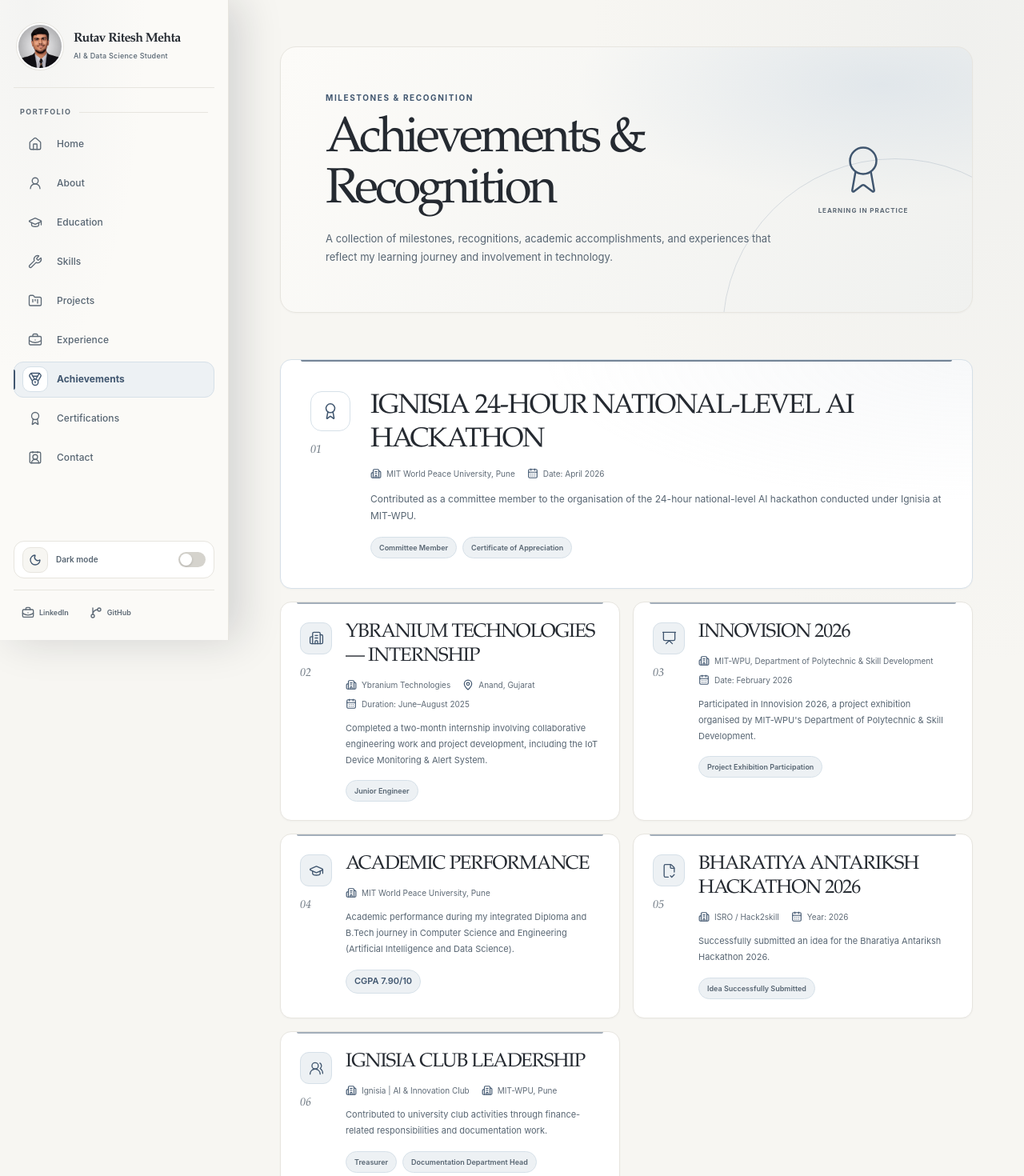
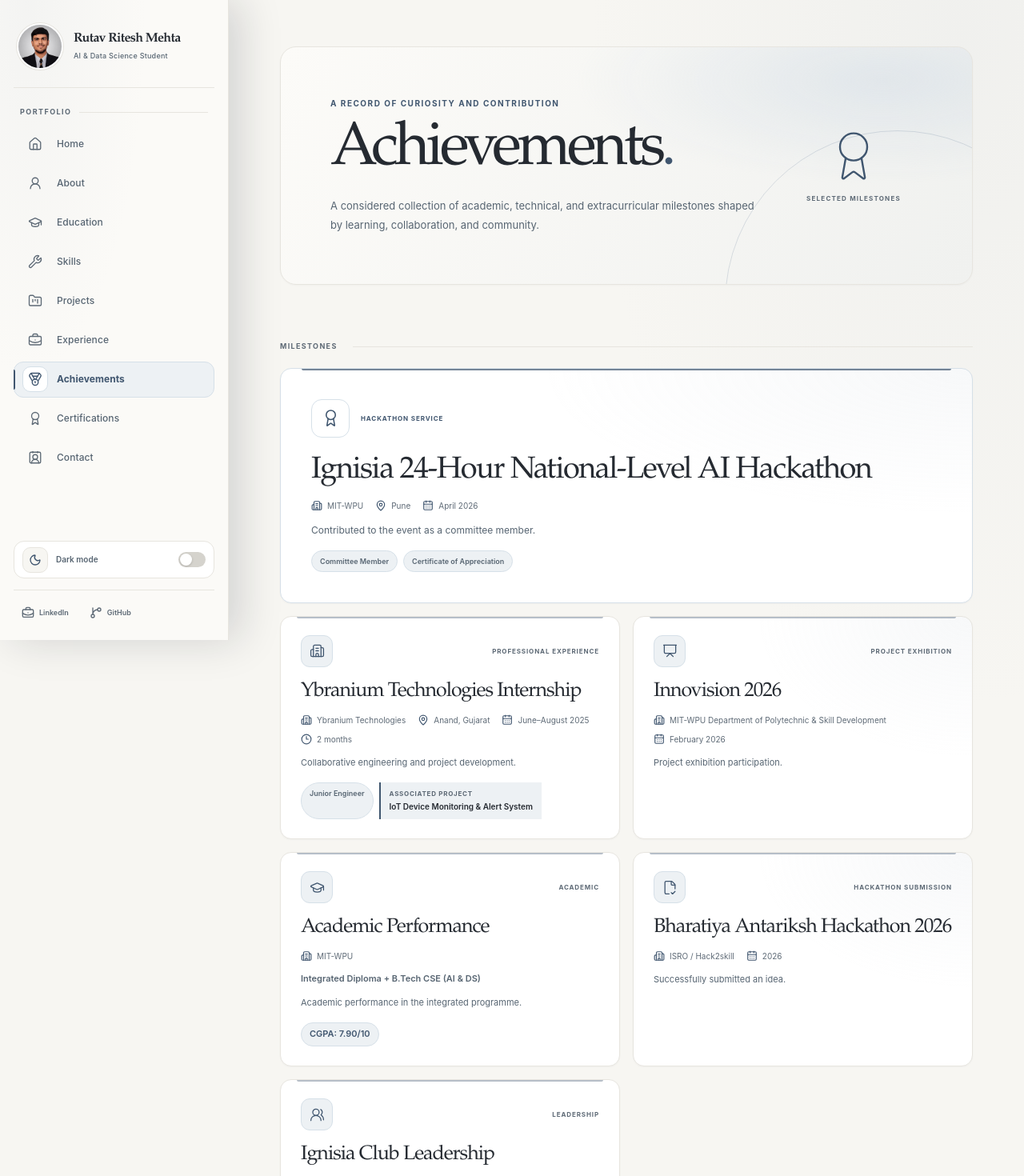
Before and after one commit to rutavmehta/rutav-new-portfolio, a React (Vite) app: page /achievements in a window 1280 px wide. Shown: the top 1470 px of the page at 80% size. Built offline with nearby package versions, Linux system fonts and the light colour scheme.

Commit message:
Achievements Page redesign!

```diff
--- a/src/pages/Achievements.css
+++ b/src/pages/Achievements.css
@@ -7,20 +7,20 @@
   color: var(--color-accent);
   font-size: 10px;
   font-weight: 700;
-  letter-spacing: 0.16em;
-  line-height: 1.5;
+  letter-spacing: 0.15em;
+  line-height: 1.6;
   text-transform: uppercase;
 }
 
 .achievements-intro {
   position: relative;
   display: flex;
-  min-height: 255px;
+  min-height: 285px;
   align-items: center;
   justify-content: space-between;
-  gap: 32px;
+  gap: 34px;
   overflow: hidden;
-  padding: clamp(30px, 5vw, 56px);
+  padding: clamp(32px, 5.2vw, 62px);
   border: 1px solid var(--color-border);
   border-radius: var(--radius-xl);
   background:
@@ -31,7 +31,7 @@
 
 .achievements-intro::after {
   position: absolute;
-  right: -120px;
+  right: -123px;
   bottom: -240px;
   width: 430px;
   height: 430px;
@@ -52,28 +52,32 @@
 }
 
 .achievements-intro__title {
-  margin: 13px 0 0;
+  margin: 14px 0 0;
   color: var(--color-text);
   font-family: var(--font-display);
-  font-size: clamp(39px, 5.2vw, 62px);
+  font-size: clamp(48px, 6vw, 76px);
   font-weight: 520;
-  letter-spacing: -0.06em;
-  line-height: 1.04;
+  letter-spacing: -0.065em;
+  line-height: 0.99;
+}
+
+.achievements-intro__title > span {
+  color: var(--color-accent);
 }
 
 .achievements-intro__description {
-  max-width: 700px;
-  margin: 15px 0 0;
+  max-width: 660px;
+  margin: 19px 0 0;
   color: var(--color-text-secondary);
   font-size: 13px;
-  line-height: 1.8;
+  line-height: 1.85;
 }
 
 .achievements-intro__mark {
   display: grid;
-  min-width: 160px;
+  min-width: 172px;
   justify-items: center;
-  gap: 12px;
+  gap: 13px;
   color: var(--color-accent);
 }
 
@@ -81,8 +85,35 @@
   color: var(--color-text-muted);
   font-size: 8px;
   font-weight: 700;
-  letter-spacing: 0.12em;
+  letter-spacing: 0.15em;
   white-space: nowrap;
+}
+
+.achievements-section {
+  margin-top: clamp(45px, 6vw, 70px);
+}
+
+.achievements-section__heading {
+  display: flex;
+  align-items: center;
+  gap: 19px;
+  margin-bottom: 20px;
+}
+
+.achievements-section__heading h2 {
+  flex: 0 0 auto;
+  margin: 0;
+  color: var(--color-text-muted);
+  font-size: 9px;
+  font-weight: 700;
+  letter-spacing: 0.15em;
+  text-transform: uppercase;
+}
+
+.achievements-section__heading > span {
+  height: 1px;
+  flex: 1;
+  background: var(--color-border);
 }
 
 .achievements-grid {
@@ -90,7 +121,6 @@
   grid-template-columns: repeat(2, minmax(0, 1fr));
   align-items: stretch;
   gap: 16px;
-  margin-top: clamp(36px, 5vw, 58px);
 }
 
 .achievement-entry {
@@ -106,12 +136,15 @@
   position: relative;
   display: grid;
   height: 100%;
-  grid-template-columns: 42px minmax(0, 1fr);
+  grid-template-columns: 1fr;
   align-content: start;
   gap: 15px;
   overflow: hidden;
-  padding: 23px 24px;
-  transition: transform var(--transition-base), border-color var(--transition-base), box-shadow var(--transition-base);
+  padding: 23px 25px 24px;
+  transition:
+    transform var(--transition-base),
+    border-color var(--transition-base),
+    box-shadow var(--transition-base);
 }
 
 .achievement-card::before {
@@ -123,7 +156,7 @@
   border-radius: 0 0 2px 2px;
   background: var(--color-accent);
   content: '';
-  opacity: 0.48;
+  opacity: 0.38;
 }
 
 .achievement-card:hover {
@@ -132,19 +165,18 @@
   box-shadow: var(--shadow-sm);
 }
 
-.achievement-card__identity {
-  position: relative;
+.achievement-card__header {
   display: flex;
-  flex-direction: column;
-  align-items: flex-start;
+  align-items: center;
+  justify-content: space-between;
   gap: 14px;
-  padding-top: 2px;
 }
 
 .achievement-card__icon {
   display: grid;
   width: 40px;
   height: 40px;
+  flex: 0 0 auto;
   place-items: center;
   border: 1px solid var(--color-accent-border);
   border-radius: 11px;
@@ -152,12 +184,15 @@
   background: var(--color-accent-soft);
 }
 
-.achievement-card__number {
-  color: var(--color-text-faint);
-  font-family: var(--font-display);
-  font-size: 14px;
-  font-style: italic;
-  font-variant-numeric: tabular-nums;
+.achievement-card__category {
+  margin: 0;
+  color: var(--color-text-muted);
+  font-size: 8px;
+  font-weight: 700;
+  letter-spacing: 0.11em;
+  line-height: 1.5;
+  text-align: right;
+  text-transform: uppercase;
 }
 
 .achievement-card__content {
@@ -168,7 +203,7 @@
   margin: 0;
   color: var(--color-text);
   font-family: var(--font-display);
-  font-size: clamp(19px, 2vw, 24px);
+  font-size: clamp(20px, 2.2vw, 25px);
   font-weight: 540;
   letter-spacing: -0.04em;
   line-height: 1.25;
@@ -199,8 +234,16 @@
   color: var(--color-accent);
 }
 
+.achievement-card__programme {
+  margin: 11px 0 0;
+  color: var(--color-text-secondary);
+  font-size: 11px;
+  font-weight: 600;
+  line-height: 1.65;
+}
+
 .achievement-card__description {
-  margin: 13px 0 0;
+  margin: 12px 0 0;
   color: var(--color-text-secondary);
   font-size: 11px;
   line-height: 1.8;
@@ -210,7 +253,7 @@
   display: flex;
   flex-wrap: wrap;
   gap: 7px;
-  margin-top: 15px;
+  margin-top: 14px;
 }
 
 .achievement-card__label {
@@ -231,10 +274,32 @@
   font-size: 11px;
 }
 
+.achievement-card__project {
+  display: grid;
+  gap: 3px;
+  max-width: 100%;
+  padding: 8px 11px;
+  border-left: 2px solid var(--color-accent);
+  color: var(--color-text);
+  background: var(--color-accent-soft);
+  font-size: 10px;
+  font-weight: 600;
+  line-height: 1.5;
+  overflow-wrap: anywhere;
+}
+
+.achievement-card__project > span {
+  color: var(--color-text-muted);
+  font-size: 8px;
+  font-weight: 700;
+  letter-spacing: 0.09em;
+  text-transform: uppercase;
+}
+
 .achievement-card--featured {
-  grid-template-columns: 56px minmax(0, 1fr);
-  gap: 19px;
-  padding: clamp(25px, 3.4vw, 37px);
+  grid-template-columns: minmax(0, 1fr);
+  gap: 18px;
+  padding: clamp(25px, 3.5vw, 38px);
   border-color: var(--color-accent-border);
   background:
     radial-gradient(ellipse at 100% 0%, var(--color-page-glow), transparent 44%),
@@ -242,31 +307,63 @@
 }
 
 .achievement-card--featured::before {
-  right: 25px;
-  left: 25px;
+  right: 26px;
+  left: 26px;
   opacity: 0.72;
 }
 
+.achievement-card--featured .achievement-card__header {
+  justify-content: flex-start;
+  gap: 14px;
+}
+
 .achievement-card--featured .achievement-card__icon {
-  width: 50px;
-  height: 50px;
-  border-radius: 14px;
+  width: 48px;
+  height: 48px;
+  border-radius: 13px;
   background: var(--color-surface);
 }
 
+.achievement-card--featured .achievement-card__category {
+  color: var(--color-accent);
+  text-align: left;
+}
+
 .achievement-card--featured .achievement-card__title {
-  max-width: 760px;
-  font-size: clamp(24px, 3.2vw, 34px);
+  max-width: 800px;
+  font-size: clamp(26px, 3.3vw, 38px);
 }
 
 .achievement-card--featured .achievement-card__description {
-  max-width: 760px;
+  max-width: 700px;
   font-size: 12px;
 }
 
+.achievement-entry:nth-child(odd) .achievement-card:not(.achievement-card--featured) {
+  background:
+    radial-gradient(ellipse at 100% 0%, var(--color-page-glow), transparent 45%),
+    var(--color-surface);
+}
+
 @media (max-width: 900px) {
+  .achievements-intro {
+    min-height: 0;
+    align-items: flex-start;
+    flex-direction: column;
+    gap: 24px;
+    padding: 34px;
+  }
+
   .achievements-intro__mark {
-    min-width: 130px;
+    display: flex;
+    min-width: 0;
+    align-items: center;
+    gap: 10px;
+  }
+
+  .achievements-intro__mark svg {
+    width: 31px;
+    height: 31px;
   }
 
   .achievements-grid {
@@ -283,6 +380,33 @@
     padding-top: 82px;
   }
 
+  .achievements-intro {
+    min-height: 0;
+    align-items: flex-start;
+    flex-direction: column;
+    gap: 24px;
+    padding: 34px;
+  }
+
+  .achievements-intro__mark {
+    display: flex;
+    min-width: 0;
+    align-items: center;
+    gap: 10px;
+  }
+
+  .achievements-intro__mark svg {
+    width: 31px;
+    height: 31px;
+  }
+
+  .achievements-grid {
+    grid-template-columns: minmax(0, 1fr);
+  }
+
+  .achievement-entry--featured {
+    grid-column: auto;
+  }
 }
 
 @media (max-width: 620px) {
@@ -291,66 +415,52 @@
   }
 
   .achievements-intro {
-    min-height: 0;
-    align-items: flex-start;
-    flex-direction: column;
     gap: 20px;
-    padding: 28px 22px 23px;
+    padding: 28px 22px 24px;
     border-radius: 16px;
   }
 
   .achievements-intro__title {
     margin-top: 12px;
-    font-size: clamp(37px, 10vw, 49px);
+    font-size: clamp(44px, 11vw, 58px);
   }
 
   .achievements-intro__description {
-    margin-top: 12px;
+    margin-top: 13px;
     font-size: 12px;
   }
 
-  .achievements-intro__mark {
-    display: flex;
-    min-width: 0;
-    align-items: center;
-    gap: 9px;
-  }
-
-  .achievements-intro__mark svg {
-    width: 25px;
-    height: 25px;
+  .achievements-section {
+    margin-top: 38px;
   }
 
   .achievements-grid {
     gap: 12px;
-    margin-top: 30px;
   }
 
   .achievement-card,
   .achievement-card--featured {
-    grid-template-columns: 36px minmax(0, 1fr);
-    gap: 12px;
-    padding: 20px 18px;
-  }
-
-  .achievement-card__icon {
-    width: 35px;
-    height: 35px;
-    border-radius: 10px;
-  }
-
-  .achievement-card--featured .achievement-card__icon {
-    width: 37px;
-    height: 37px;
-    border-radius: 11px;
+    gap: 14px;
+    padding: 21px 19px;
   }
 
   .achievement-card__title {
-    font-size: 21px;
+    font-size: 22px;
   }
 
   .achievement-card--featured .achievement-card__title {
-    font-size: 25px;
+    font-size: clamp(25px, 7vw, 31px);
+  }
+}
+
+@media (max-width: 360px) {
+  .achievements-intro {
+    padding-inline: 18px;
+  }
+
+  .achievement-card,
+  .achievement-card--featured {
+    padding-inline: 16px;
   }
 }
 
@@ -358,4 +468,8 @@
   .achievement-card {
     transition: none;
   }
+
+  .achievement-card:hover {
+    transform: none;
+  }
 }
--- a/src/pages/Achievements.jsx
+++ b/src/pages/Achievements.jsx
@@ -2,6 +2,7 @@ import {
   Award,
   Building2,
   CalendarDays,
+  Clock3,
   FileCheck2,
   GraduationCap,
   MapPin,
@@ -15,62 +16,69 @@ import './Achievements.css'
 
 const achievements = [
   {
-    title: 'IGNISIA 24-HOUR NATIONAL-LEVEL AI HACKATHON',
+    title: 'Ignisia 24-Hour National-Level AI Hackathon',
+    category: 'Hackathon service',
     icon: Award,
     featured: true,
-    institution: 'MIT World Peace University, Pune',
+    institution: 'MIT-WPU',
+    location: 'Pune',
     role: 'Committee Member',
     date: 'April 2026',
     recognition: 'Certificate of Appreciation',
-    description: 'Contributed as a committee member to the organisation of the 24-hour national-level AI hackathon conducted under Ignisia at MIT-WPU.',
+    description: 'Contributed to the event as a committee member.',
   },
   {
-    title: 'YBRANIUM TECHNOLOGIES — INTERNSHIP',
+    title: 'Ybranium Technologies Internship',
+    category: 'Professional experience',
     icon: Building2,
     organisation: 'Ybranium Technologies',
     location: 'Anand, Gujarat',
     role: 'Junior Engineer',
     date: 'June–August 2025',
-    dateLabel: 'Duration',
-    description: 'Completed a two-month internship involving collaborative engineering work and project development, including the IoT Device Monitoring & Alert System.',
+    duration: '2 months',
+    project: 'IoT Device Monitoring & Alert System',
+    description: 'Collaborative engineering and project development.',
   },
   {
-    title: 'INNOVISION 2026',
+    title: 'Innovision 2026',
+    category: 'Project exhibition',
     icon: Presentation,
-    institution: 'MIT-WPU, Department of Polytechnic & Skill Development',
+    institution: 'MIT-WPU Department of Polytechnic & Skill Development',
     date: 'February 2026',
-    recognition: 'Project Exhibition Participation',
-    description: "Participated in Innovision 2026, a project exhibition organised by MIT-WPU's Department of Polytechnic & Skill Development.",
+    description: 'Project exhibition participation.',
   },
   {
-    title: 'ACADEMIC PERFORMANCE',
+    title: 'Academic Performance',
+    category: 'Academic',
     icon: GraduationCap,
-    institution: 'MIT World Peace University, Pune',
-    achievement: 'CGPA 7.90/10',
-    description: 'Academic performance during my integrated Diploma and B.Tech journey in Computer Science and Engineering (Artificial Intelligence and Data Science).',
+    institution: 'MIT-WPU',
+    programme: 'Integrated Diploma + B.Tech CSE (AI & DS)',
+    achievement: 'CGPA: 7.90/10',
+    description: 'Academic performance in the integrated programme.',
   },
   {
-    title: 'BHARATIYA ANTARIKSH HACKATHON 2026',
+    title: 'Bharatiya Antariksh Hackathon 2026',
+    category: 'Hackathon submission',
     icon: FileCheck2,
     organisation: 'ISRO / Hack2skill',
     date: '2026',
-    dateLabel: 'Year',
-    recognition: 'Idea Successfully Submitted',
-    description: 'Successfully submitted an idea for the Bharatiya Antariksh Hackathon 2026.',
+    description: 'Successfully submitted an idea.',
   },
   {
-    title: 'IGNISIA CLUB LEADERSHIP',
+    title: 'Ignisia Club Leadership',
+    category: 'Leadership',
     icon: UsersRound,
-    organisation: 'Ignisia | AI & Innovation Club',
-    institution: 'MIT-WPU, Pune',
+    organisation: 'Ignisia',
+    institution: 'MIT-WPU',
     roles: ['Treasurer', 'Documentation Department Head'],
-    description: 'Contributed to university club activities through finance-related responsibilities and documentation work.',
+    description: 'Leadership roles within the Ignisia club.',
   },
 ]
 
 function AchievementCard({ achievement, index }) {
   const {
     title,
+    category,
     icon: Icon,
     featured,
     institution,
@@ -78,9 +86,11 @@ function AchievementCard({ achievement, index }) {
     location,
     role,
     date,
-    dateLabel = 'Date',
+    duration,
     recognition,
     achievement: academicAchievement,
+    programme,
+    project,
     roles,
     description,
   } = achievement
@@ -91,11 +101,11 @@ function AchievementCard({ achievement, index }) {
       delay={index * 0.045}
     >
       <Card className={`achievement-card${featured ? ' achievement-card--featured' : ''}`}>
-        <div className="achievement-card__identity">
+        <div className="achievement-card__header">
           <span aria-hidden="true" className="achievement-card__icon">
-            <Icon size={featured ? 22 : 19} strokeWidth={1.7} />
+            <Icon size={featured ? 23 : 19} strokeWidth={1.65} />
           </span>
-          <span className="achievement-card__number">0{index + 1}</span>
+          <p className="achievement-card__category">{category}</p>
         </div>
 
         <div className="achievement-card__content">
@@ -111,18 +121,28 @@ function AchievementCard({ achievement, index }) {
               <span><MapPin aria-hidden="true" size={14} />{location}</span>
             )}
             {date && (
-              <span><CalendarDays aria-hidden="true" size={14} />{dateLabel}: {date}</span>
+              <span><CalendarDays aria-hidden="true" size={14} />{date}</span>
+            )}
+            {duration && (
+              <span><Clock3 aria-hidden="true" size={14} />{duration}</span>
             )}
           </div>
+          {programme && <p className="achievement-card__programme">{programme}</p>}
           <p className="achievement-card__description">{description}</p>
 
-          {(role || recognition || academicAchievement || roles) && (
+          {(role || recognition || academicAchievement || project || roles) && (
             <div className="achievement-card__details">
               {role && <span className="achievement-card__label">{role}</span>}
               {recognition && <span className="achievement-card__label">{recognition}</span>}
               {academicAchievement && (
                 <span className="achievement-card__label achievement-card__label--result">
                   {academicAchievement}
+                </span>
+              )}
+              {project && (
+                <span className="achievement-card__project">
+                  <span>Associated project</span>
+                  {project}
                 </span>
               )}
               {roles?.map((clubRole) => (
@@ -145,21 +165,26 @@ function Achievements() {
         className="achievements-intro"
       >
         <div className="achievements-intro__copy">
-          <p className="achievements-eyebrow">MILESTONES &amp; RECOGNITION</p>
+          <p className="achievements-eyebrow">A record of curiosity and contribution</p>
           <h1 className="achievements-intro__title" id="achievements-title">
-            Achievements &amp; Recognition
+            Achievements<span aria-hidden="true">.</span>
           </h1>
           <p className="achievements-intro__description">
-            A collection of milestones, recognitions, academic accomplishments, and experiences that reflect my learning journey and involvement in technology.
+            A considered collection of academic, technical, and extracurricular milestones shaped by learning, collaboration, and community.
           </p>
         </div>
         <div aria-hidden="true" className="achievements-intro__mark">
-          <Award size={66} strokeWidth={0.9} />
-          <span>LEARNING IN PRACTICE</span>
+          <Award size={68} strokeWidth={0.85} />
+          <span>SELECTED MILESTONES</span>
         </div>
       </Reveal>
 
-      <section aria-label="Achievements and recognition" className="achievements-grid">
+      <section aria-label="Achievements and recognition" className="achievements-section">
+        <div className="achievements-section__heading">
+          <h2>Milestones</h2>
+          <span aria-hidden="true" />
+        </div>
+        <div className="achievements-grid">
           {achievements.map((achievement, index) => (
             <AchievementCard
               achievement={achievement}
@@ -167,6 +192,7 @@ function Achievements() {
               key={achievement.title}
             />
           ))}
+        </div>
       </section>
     </PageContainer>
   )
```
Lines whose indentation alone changed are shown as unchanged.
